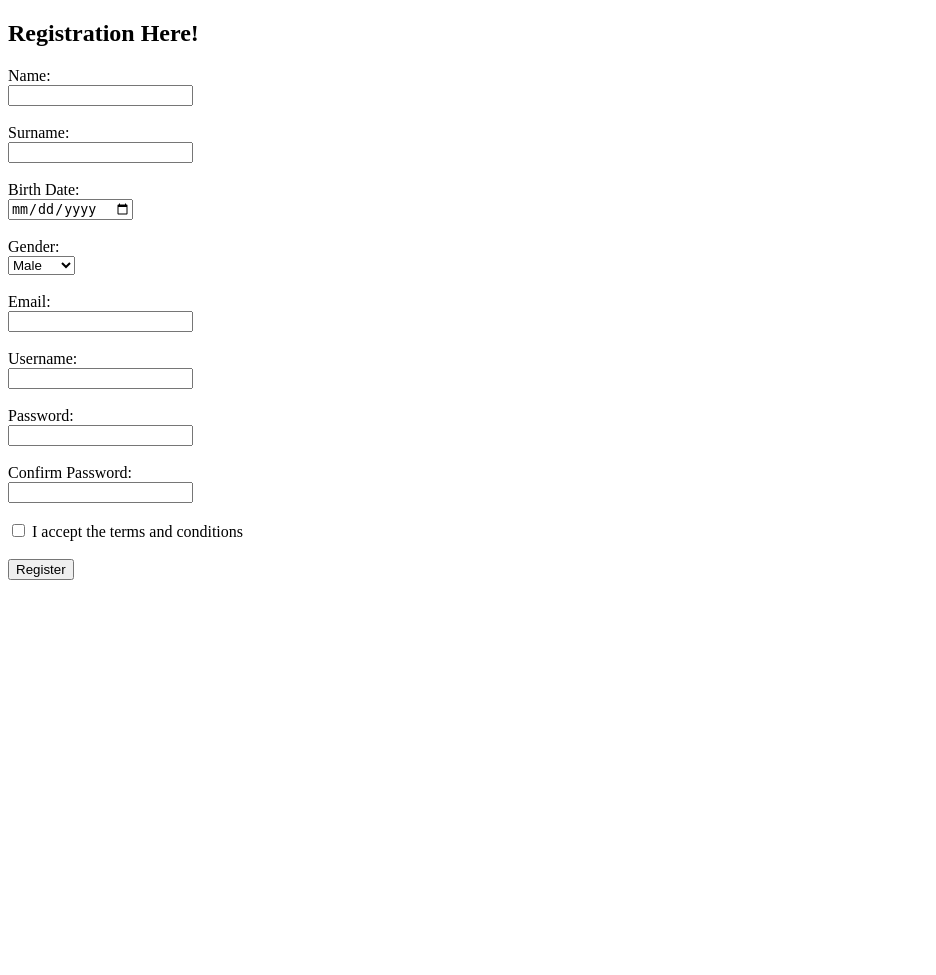
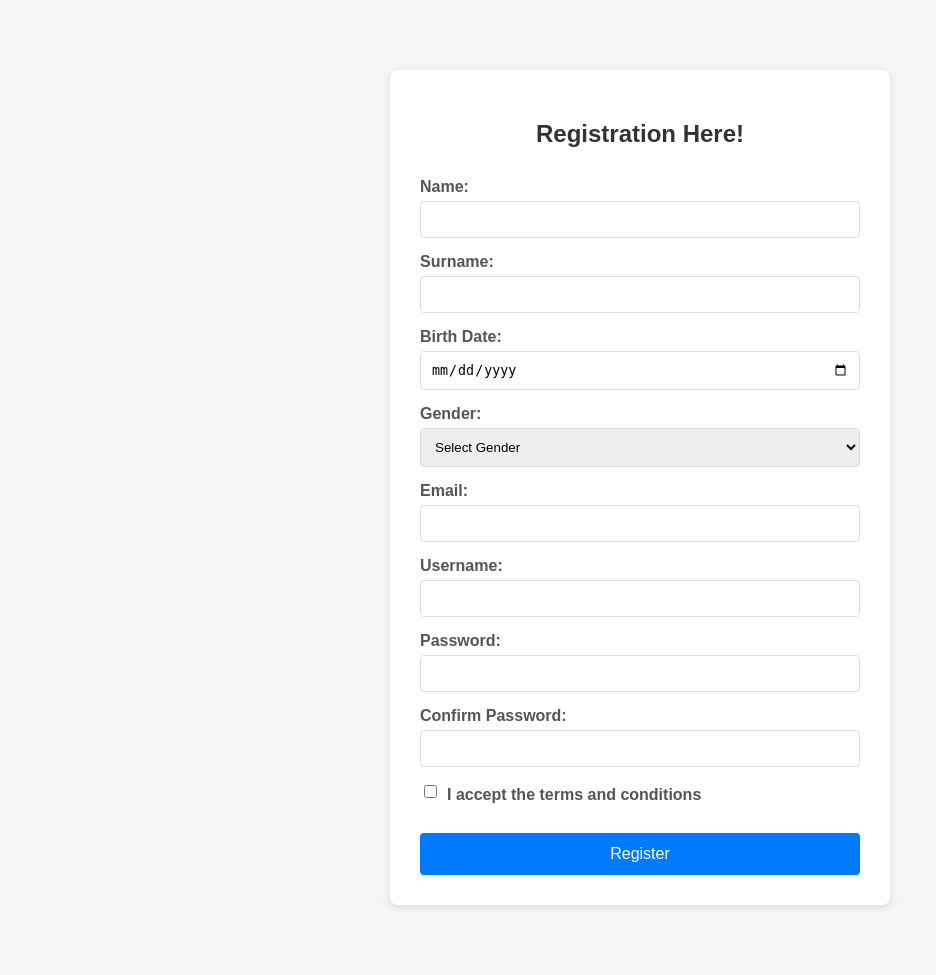
Before and after one commit to DecreasingDenis/SCP-Web, a PHP site: page /registration.html in a window 1280 px wide. Shown: the whole page, without its empty margins (0-936 px from the left). Before the commit the page ends 580 px from the top, so only its background shows below. Run offline with PHP 8.4, Linux system fonts and the light colour scheme.

Commit message:
Add files via upload

```diff
--- a/registration.html
+++ b/registration.html
@@ -2,57 +2,322 @@
 <html lang="en">
 
 <head>
+    <meta charset="UTF-8">
+    <meta name="viewport" content="width=device-width, initial-scale=1.0">
     <title>Registration</title>
+    <style>
+        body {
+            font-family: Arial, sans-serif;
+            max-width: 500px;
+            margin: 50px auto;
+            padding: 20px;
+            background-color: #f5f5f5;
+        }
+
+        .container {
+            background: white;
+            padding: 30px;
+            border-radius: 8px;
+            box-shadow: 0 2px 10px rgba(0,0,0,0.1);
+        }
+
+        h2 {
+            text-align: center;
+            color: #333;
+            margin-bottom: 30px;
+        }
+
+        label {
+            display: block;
+            margin-bottom: 5px;
+            font-weight: bold;
+            color: #555;
+        }
+
+        input, select {
+            width: 100%;
+            padding: 10px;
+            margin-bottom: 15px;
+            border: 1px solid #ddd;
+            border-radius: 4px;
+            box-sizing: border-box;
+        }
+
+        input[type="checkbox"] {
+            width: auto;
+            margin-right: 10px;
+        }
+
+        .checkbox-container {
+            display: flex;
+            align-items: center;
+            margin-bottom: 20px;
+        }
+
+        .submit-btn {
+            background-color: #007bff;
+            color: white;
+            padding: 12px 20px;
+            border: none;
+            border-radius: 4px;
+            cursor: pointer;
+            width: 100%;
+            font-size: 16px;
+        }
+
+        .submit-btn:hover {
+            background-color: #0056b3;
+        }
+
+        .submit-btn:disabled {
+            background-color: #ccc;
+            cursor: not-allowed;
+        }
+
+        .message {
+            padding: 10px;
+            margin-bottom: 20px;
+            border-radius: 4px;
+            display: none;
+        }
+
+        .message.success {
+            background-color: #d4edda;
+            color: #155724;
+            border: 1px solid #c3e6cb;
+        }
+
+        .message.error {
+            background-color: #f8d7da;
+            color: #721c24;
+            border: 1px solid #f5c6cb;
+        }
+
+        .error-list {
+            margin: 0;
+            padding-left: 20px;
+        }
+
+        .loading {
+            text-align: center;
+            display: none;
+        }
+
+        .field-error {
+            border-color: #dc3545 !important;
+        }
+    </style>
 </head>
 
 <body>
+    <div class="container">
+        <h2>Registration Here!</h2>
 
-    <h2>Registration Here!</h2>
+        <!-- Messaggio di stato -->
+        <div id="message" class="message"></div>
 
-    <form action="register.php" method="post">
+        <!-- Loading indicator -->
+        <div id="loading" class="loading">
+            <p>Processing registration...</p>
+        </div>
 
-        <!-- campo per il nome -->
-        <label for="name">Name:</label><br>
-        <input type="text" id="name" name="name" required><br><br>
+        <form id="registrationForm" method="post">
+            <!-- Campo per il nome -->
+            <label for="name">Name:</label>
+            <input type="text" id="name" name="name" required>
 
-        <!-- campo per il cognome -->
-        <label for="surname">Surname:</label><br>
-        <input type="text" id="surname" name="surname" required><br><br>
+            <!-- Campo per il cognome -->
+            <label for="surname">Surname:</label>
+            <input type="text" id="surname" name="surname" required>
 
-        <!-- campo per la data di nascita -->
-        <label for="birthDate">Birth Date:</label><br>
-        <input type="date" id="birthdate" name="birthDate" required><br><br>
+            <!-- Campo per la data di nascita -->
+            <label for="birthdate">Birth Date:</label>
+            <input type="date" id="birthdate" name="birthdate" required>
 
-        <!-- campo per il sesso -->
-        <label for="gender">Gender:</label><br>
-        <select id="gender" name="gender" required>
-            <option value="male">Male</option>
-            <option value="female">Female</option>
-            <option value="other">Other</option>
-        </select><br><br>
+            <!-- Campo per il sesso -->
+            <label for="gender">Gender:</label>
+            <select id="gender" name="gender" required>
+                <option value="">Select Gender</option>
+                <option value="male">Male</option>
+                <option value="female">Female</option>
+                <option value="other">Other</option>
+            </select>
 
-        <!-- campo per la email -->
-        <label for="email">Email:</label><br>
-        <input type="email" id="email" name="email" required><br><br>
+            <!-- Campo per la email -->
+            <label for="email">Email:</label>
+            <input type="email" id="email" name="email" required>
 
-        <!-- campo per il username -->
-        <label for="username">Username:</label><br>
-        <input type="text" id="username" name="username" required><br><br>
+            <!-- Campo per il username -->
+            <label for="username">Username:</label>
+            <input type="text" id="username" name="username" required>
 
-        <!-- campo per la password -->
-        <label for="password">Password:</label><br>
-        <input type="password" id="password" name="password" required><br><br>
+            <!-- Campo per la password -->
+            <label for="password">Password:</label>
+            <input type="password" id="password" name="password" required>
 
-        <!-- campo per la conferma della password -->
-        <label for="confirm_password">Confirm Password:</label><br>
-        <input type="password" id="confirm_password" name="confirm_password" required><br><br>
+            <!-- Campo per la conferma della password -->
+            <label for="confirm_password">Confirm Password:</label>
+            <input type="password" id="confirm_password" name="confirm_password" required>
 
-        <input type="checkbox" id="terms" name="terms" value="accepted" required>
-        <label for="terms"> I accept the terms and conditions</label><br><br>
+            <!-- Checkbox termini -->
+            <div class="checkbox-container">
+                <input type="checkbox" id="terms" name="terms" value="accepted" required>
+                <label for="terms">I accept the terms and conditions</label>
+            </div>
 
-        <input type="submit" value="Register">
+            <button type="submit" class="submit-btn" id="submitBtn">Register</button>
+        </form>
+    </div>
 
-    </form>
+    <script>
+        document.addEventListener('DOMContentLoaded', function() {
+            const form = document.getElementById('registrationForm');
+            const messageDiv = document.getElementById('message');
+            const loadingDiv = document.getElementById('loading');
+            const submitBtn = document.getElementById('submitBtn');
+
+            // Funzione per mostrare messaggi
+            function showMessage(message, type, errors = []) {
+                messageDiv.className = `message ${type}`;
+
+                if (type === 'error' && errors.length > 0) {
+                    let errorHtml = `<strong>${message}</strong><ul class="error-list">`;
+                    errors.forEach(error => {
+                        errorHtml += `<li>${error}</li>`;
+                    });
+                    errorHtml += '</ul>';
+                    messageDiv.innerHTML = errorHtml;
+                } else {
+                    messageDiv.innerHTML = `<strong>${message}</strong>`;
+                }
+
+                messageDiv.style.display = 'block';
+                messageDiv.scrollIntoView({ behavior: 'smooth' });
+            }
+
+            // Funzione per nascondere messaggi
+            function hideMessage() {
+                messageDiv.style.display = 'none';
+            }
+
+            // Funzione per evidenziare campi con errori
+            function highlightErrors(errors) {
+                // Rimuovi evidenziazioni precedenti
+                document.querySelectorAll('.field-error').forEach(field => {
+                    field.classList.remove('field-error');
+                });
+
+                // Evidenzia campi con errori basandosi sui messaggi
+                errors.forEach(error => {
+                    if (error.includes('Name')) document.getElementById('name').classList.add('field-error');
+                    if (error.includes('Surname')) document.getElementById('surname').classList.add('field-error');
+                    if (error.includes('Birth date')) document.getElementById('birthdate').classList.add('field-error');
+                    if (error.includes('Gender')) document.getElementById('gender').classList.add('field-error');
+                    if (error.includes('Email')) document.getElementById('email').classList.add('field-error');
+                    if (error.includes('Username')) document.getElementById('username').classList.add('field-error');
+                    if (error.includes('Password')) {
+                        document.getElementById('password').classList.add('field-error');
+                        document.getElementById('confirm_password').classList.add('field-error');
+                    }
+                });
+            }
+
+            // Validazione lato client
+            function validateForm() {
+                const password = document.getElementById('password').value;
+                const confirmPassword = document.getElementById('confirm_password').value;
+                const terms = document.getElementById('terms').checked;
+
+                let errors = [];
+
+                if (password.length < 8) {
+                    errors.push('Password must be at least 8 characters long.');
+                }
+
+                if (password !== confirmPassword) {
+                    errors.push('Passwords do not match.');
+                }
+
+                if (!terms) {
+                    errors.push('You must accept the terms and conditions.');
+                }
+
+                return errors;
+            }
+
+            // Gestione submit del form
+            form.addEventListener('submit', async function(e) {
+                e.preventDefault();
+
+                hideMessage();
+
+                // Validazione lato client
+                const clientErrors = validateForm();
+                if (clientErrors.length > 0) {
+                    showMessage('Please fix the following errors:', 'error', clientErrors);
+                    highlightErrors(clientErrors);
+                    return;
+                }
+
+                // Mostra loading
+                loadingDiv.style.display = 'block';
+                submitBtn.disabled = true;
+                submitBtn.textContent = 'Registering...';
+
+                try {
+                    const formData = new FormData(form);
+
+                    const response = await fetch('register.php', {
+                        method: 'POST',
+                        body: formData
+                    });
+
+                    const data = await response.json();
+
+                    if (data.success) {
+                        showMessage(data.message, 'success');
+                        form.reset(); // Pulisce il form
+
+                        // Opzionale: reindirizza dopo successo
+                        setTimeout(() => {
+                            // window.location.href = 'login.html';
+                        }, 2000);
+                    } else {
+                        showMessage(data.message, 'error', data.errors || []);
+                        highlightErrors(data.errors || []);
+                    }
+
+                } catch (error) {
+                    console.error('Error:', error);
+                    showMessage('An error occurred. Please try again.', 'error');
+                } finally {
+                    // Nascondi loading
+                    loadingDiv.style.display = 'none';
+                    submitBtn.disabled = false;
+                    submitBtn.textContent = 'Register';
+                }
+            });
+
+            // Rimuovi evidenziazione errori quando l'utente inizia a digitare
+            form.addEventListener('input', function(e) {
+                if (e.target.classList.contains('field-error')) {
+                    e.target.classList.remove('field-error');
+                }
+            });
+
+            // Validazione password in tempo reale
+            document.getElementById('confirm_password').addEventListener('input', function() {
+                const password = document.getElementById('password').value;
+                const confirmPassword = this.value;
+
+                if (confirmPassword && password !== confirmPassword) {
+                    this.style.borderColor = '#dc3545';
+                } else {
+                    this.style.borderColor = '#ddd';
+                }
+            });
+        });
+    </script>
 
 </body>
 </html>
```
Also changed, not shown: registration.php (+20 -17 lines), index.html (line endings or trailing spaces), 1 other file.
